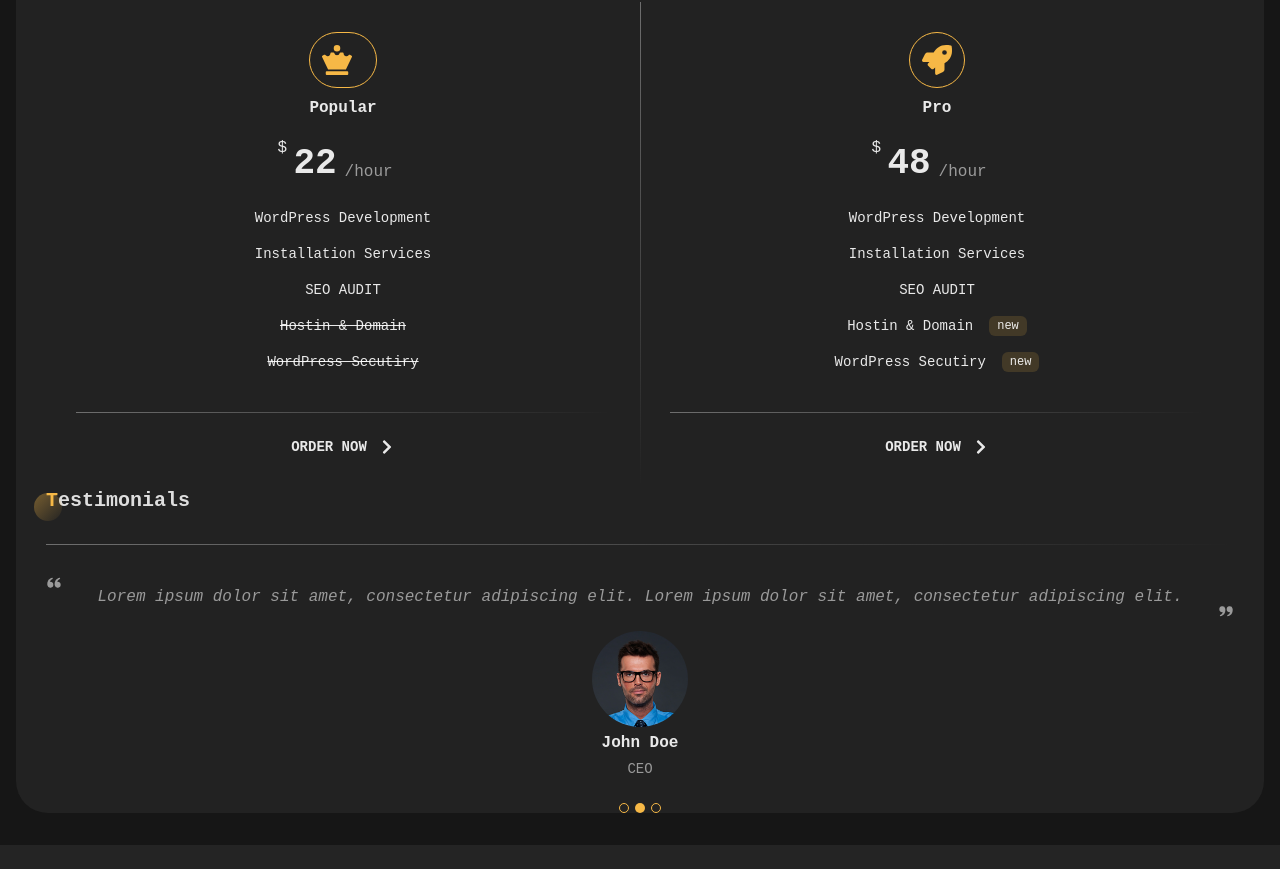
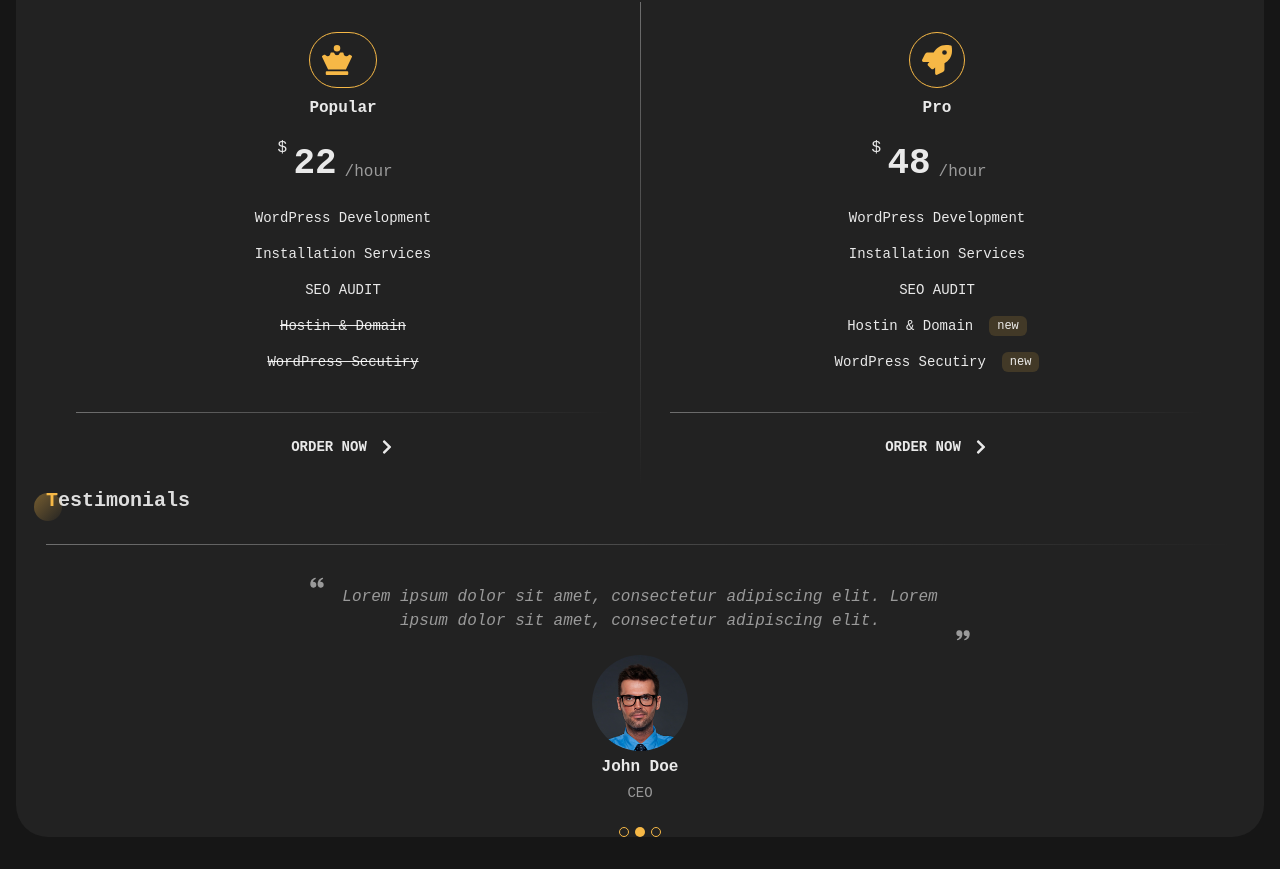
Before and after one commit to aehamdy/my-portfolio, a React (Vite) app: page / in a window 1280 px wide. Shown: the part 1573-2442 px from the top of the page. Before the commit the page ends 2418 px from the top, so only its background shows below. Built offline with nearby package versions, Linux system fonts and the light colour scheme; a web font is replaced by a local one.

Commit message:
style: Adjust responsivity of testimonials paragraph

```diff
--- a/src/components/Testimonials.jsx
+++ b/src/components/Testimonials.jsx
@@ -30,13 +30,9 @@ function Testimonials() {
             style={{ transform: `translateX(-${currentIndex * 100}%)` }}
           >
             {testimonials.map((item, i) => (
-              <div
-                key={i}
-                className="flex-shrink-0 w-full flex flex-col gap-3"
-                style={{ minWidth: "100%" }}
-              >
-                <div>
-                  <p className="relative p-2.5 italic text-medium-gray dark:text-neutral-gray duration-short">
+              <div key={i} className="flex-shrink-0 w-full flex flex-col gap-3">
+                <div className="w-fit mx-auto">
+                  <p className="relative w-full sm:w-4/5 md:w-3/4 lg:w-3/5 mx-auto p-2.5 italic text-medium-gray dark:text-neutral-gray duration-short">
                     <span className="absolute top-0 left-0">
                       <BiSolidQuoteAltLeft />
                     </span>
```
